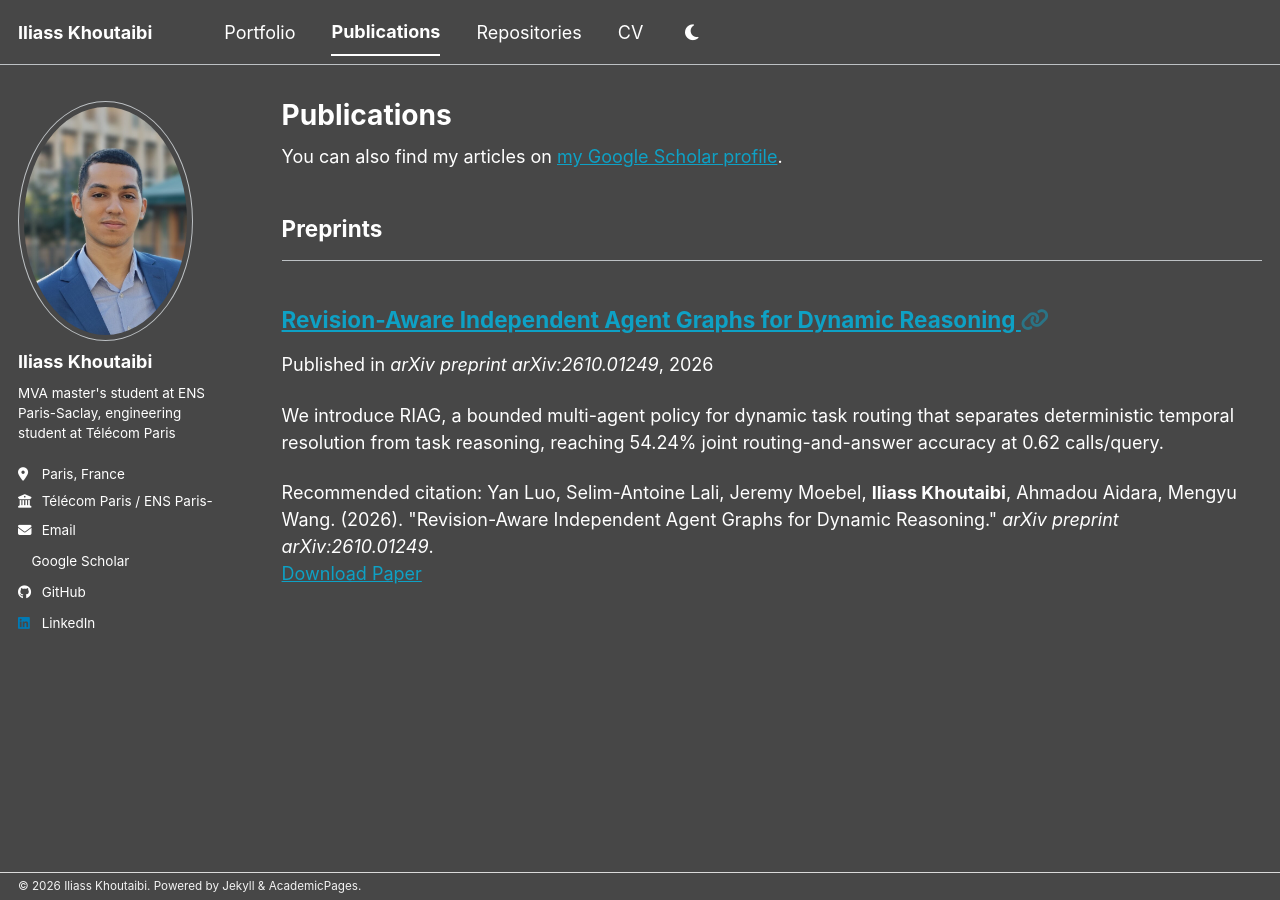
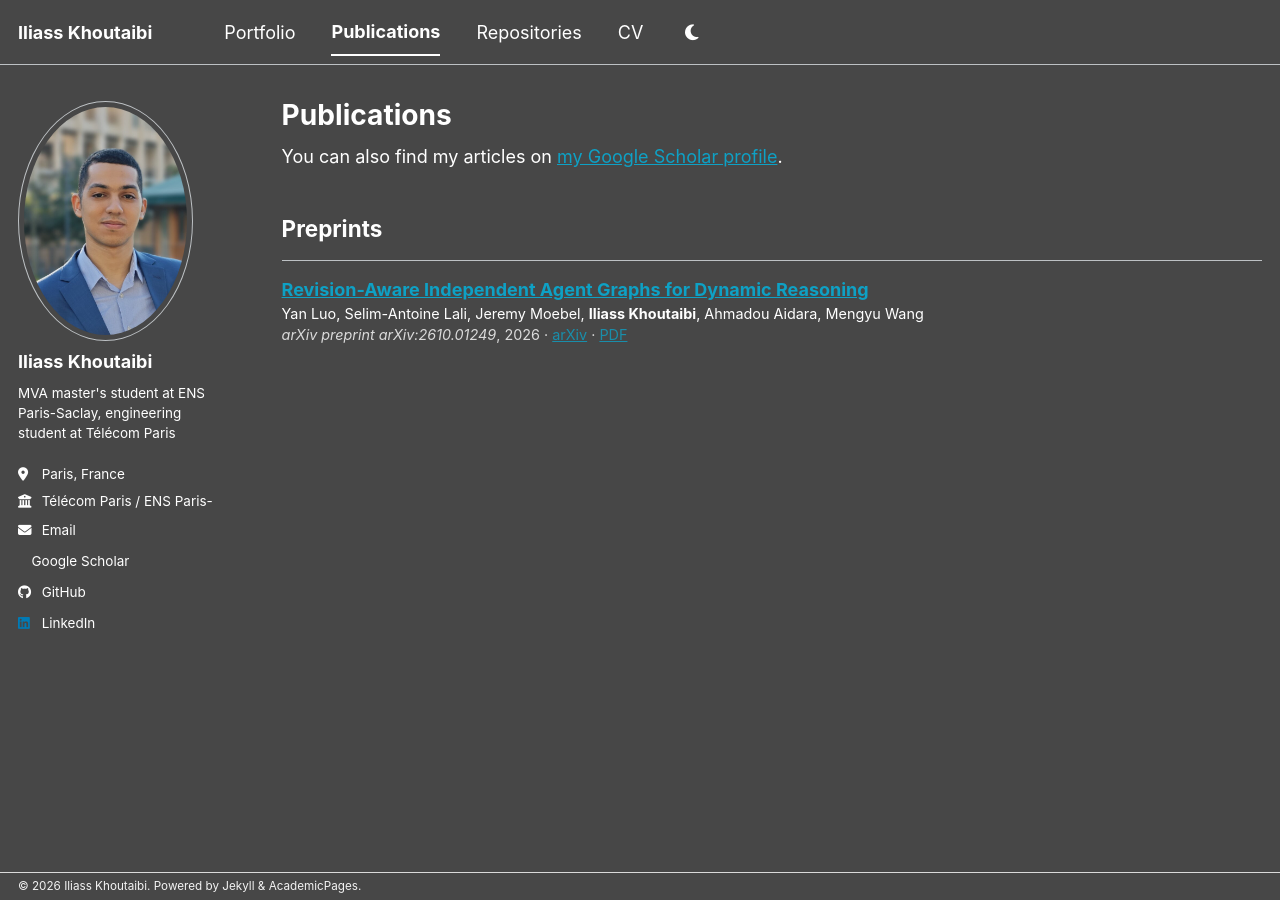
Before and after one commit to KHOUTAIBI/KHOUTAIBI.github.io, a Jekyll site: the page built from _pages/publications.html, in a window 1280 px wide. Built offline with Jekyll 4.4.1, drawn with Linux system fonts in a browser that asks for light colours; a style sheet for code colours, icons or effects is not loaded.

Commit message:
cleaned files

```diff
--- a/_includes/archive-single.html
+++ b/_includes/archive-single.html
@@ -13,6 +13,18 @@
 {% endif %}
 
 <div class="{{ include.type | default: "list" }}__item">
+  {% if post.collection == 'publications' %}
+  <article class="archive__item pub-item" itemscope itemtype="http://schema.org/CreativeWork">
+    <h3 class="pub-title" itemprop="headline"><a href="{{ post.link | default: post.paperurl }}">{{ title }}</a></h3>
+    {% if post.authors %}<p class="pub-authors">{{ post.authors }}</p>{% endif %}
+    <p class="pub-meta">
+      <i>{{ post.venue }}</i>, {{ post.date | date: "%Y" }}
+      {% if post.link %} &middot; <a href="{{ post.link }}">arXiv</a>{% endif %}
+      {% if post.paperurl %} &middot; <a href="{{ post.paperurl }}">PDF</a>{% endif %}
+      {% if post.bibtexurl %} &middot; <a href="{{ post.bibtexurl }}">BibTeX</a>{% endif %}
+    </p>
+  </article>
+  {% else %}
   <article class="archive__item" itemscope itemtype="http://schema.org/CreativeWork">
     {% if include.type == "grid" and teaser %}
       <div class="archive__item-teaser">
@@ -81,4 +93,5 @@
     {% endif %}
 
   </article>
+  {% endif %}
 </div>
--- a/_pages/publications.html
+++ b/_pages/publications.html
@@ -31,3 +31,10 @@ author_profile: true
     {% include archive-single.html %}
   {% endfor %}
 {% endif %}
+
+<style>
+  .pub-item { margin-bottom: 1.4rem; }
+  .pub-title { font-size: 1rem; margin: 0 0 0.2rem; }
+  .pub-authors, .pub-meta { font-size: 0.8rem; line-height: 1.4; margin: 0; }
+  .pub-meta { opacity: 0.8; }
+</style>
--- a/_publications/2026-10-01-riag.md
+++ b/_publications/2026-10-01-riag.md
@@ -3,14 +3,9 @@ title: "Revision-Aware Independent Agent Graphs for Dynamic Reasoning"
 collection: publications
 category: preprints
 permalink: /publications/2026-10-01-riag
-excerpt: "We introduce RIAG, a bounded multi-agent policy for dynamic task routing that separates deterministic temporal resolution from task reasoning, reaching 54.24% joint routing-and-answer accuracy at 0.62 calls/query."
 date: 2026-10-01
 venue: "arXiv preprint arXiv:2610.01249"
+authors: "Yan Luo, Selim-Antoine Lali, Jeremy Moebel, <b>Iliass Khoutaibi</b>, Ahmadou Aidara, Mengyu Wang"
 paperurl: "https://arxiv.org/pdf/2610.01249"
 link: "https://arxiv.org/abs/2610.01249"
-citation: "Yan Luo, Selim-Antoine Lali, Jeremy Moebel, <b>Iliass Khoutaibi</b>, Ahmadou Aidara, Mengyu Wang. (2026). &quot;Revision-Aware Independent Agent Graphs for Dynamic Reasoning.&quot; <i>arXiv preprint arXiv:2610.01249</i>."
 ---
-
-**Authors:** Yan Luo, Selim-Antoine Lali, Jeremy Moebel, **Iliass Khoutaibi**, Ahmadou Aidara, Mengyu Wang
-
-**Abstract:** Conventional reasoning protocols present a fixed, preselected task, so they cannot test whether an agent propagates relevant updates, preserves unaffected work, or reconstructs a historical task binding. We therefore study dynamic task routing, in which an event stream revises task bindings and a system must select the document version valid at each query time before solving it. To study this problem, we repurpose six widely used benchmarks: MMLU, MMLU-Pro, MedMCQA, MATH, GPQA, and HumanEval into 31,119 dynamic episodes comprising 373,428 temporally categorized queries. This setting exposes a central trade-off: recomputing after every event wastes work, whereas unguarded reuse returns stale conclusions. We introduce the Revision-Aware Independent Agent Graph (RIAG), a bounded multi-agent policy that separates deterministic temporal resolution from task reasoning. RIAG caches solutions by immutable document identity, starts each fresh task with two unexposed attempts, and conditionally invokes audit and repair, using at most four calls per document version. On this collection, homogeneous RIAG achieves 54.24% joint routing-and-answer accuracy at 0.62 calls/query, compared with 32.22% at 18.00 calls/query for the strongest comparison method; heterogeneous RIAG reaches 49.78% at 0.63 calls/query.
```
